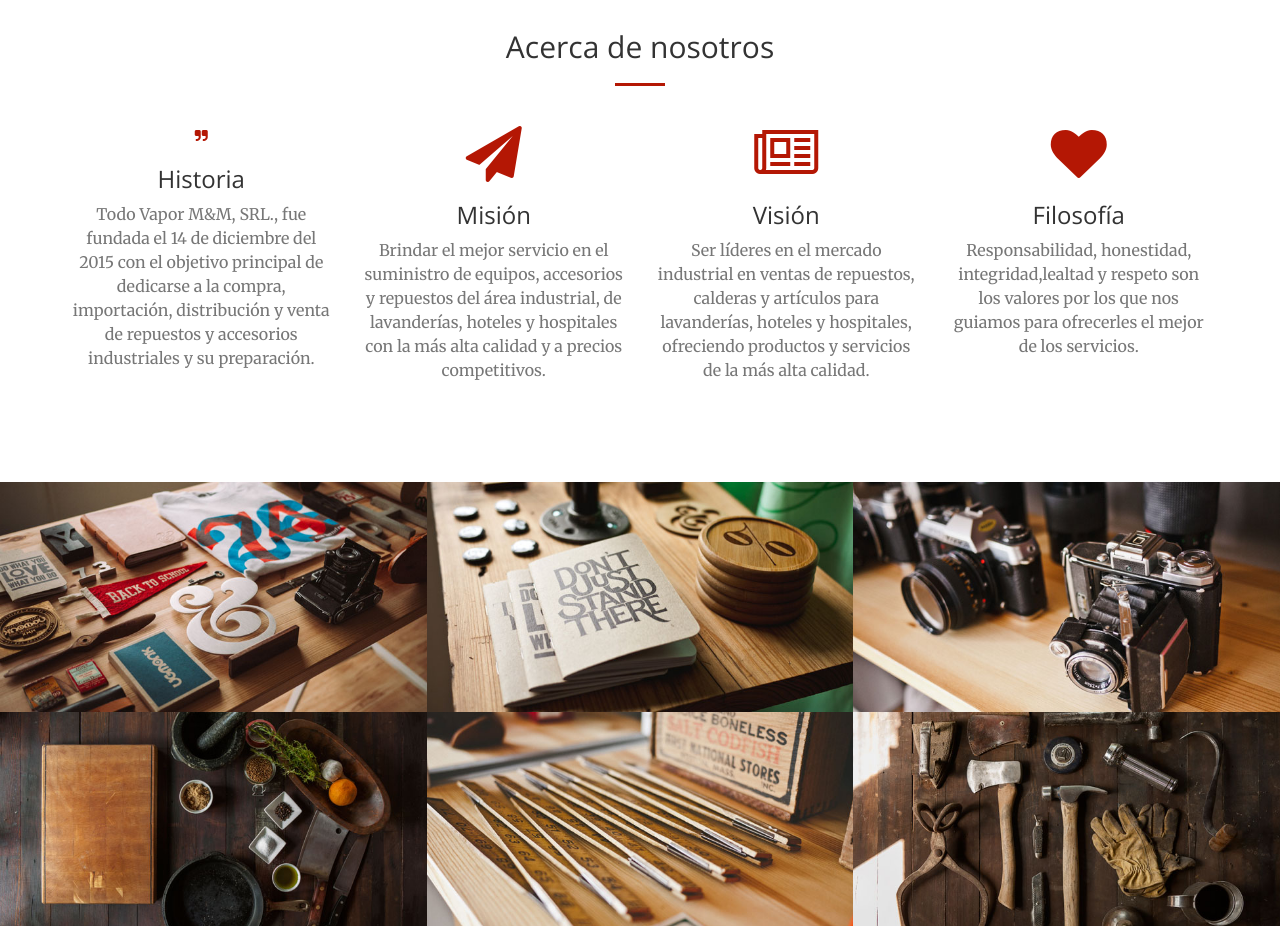
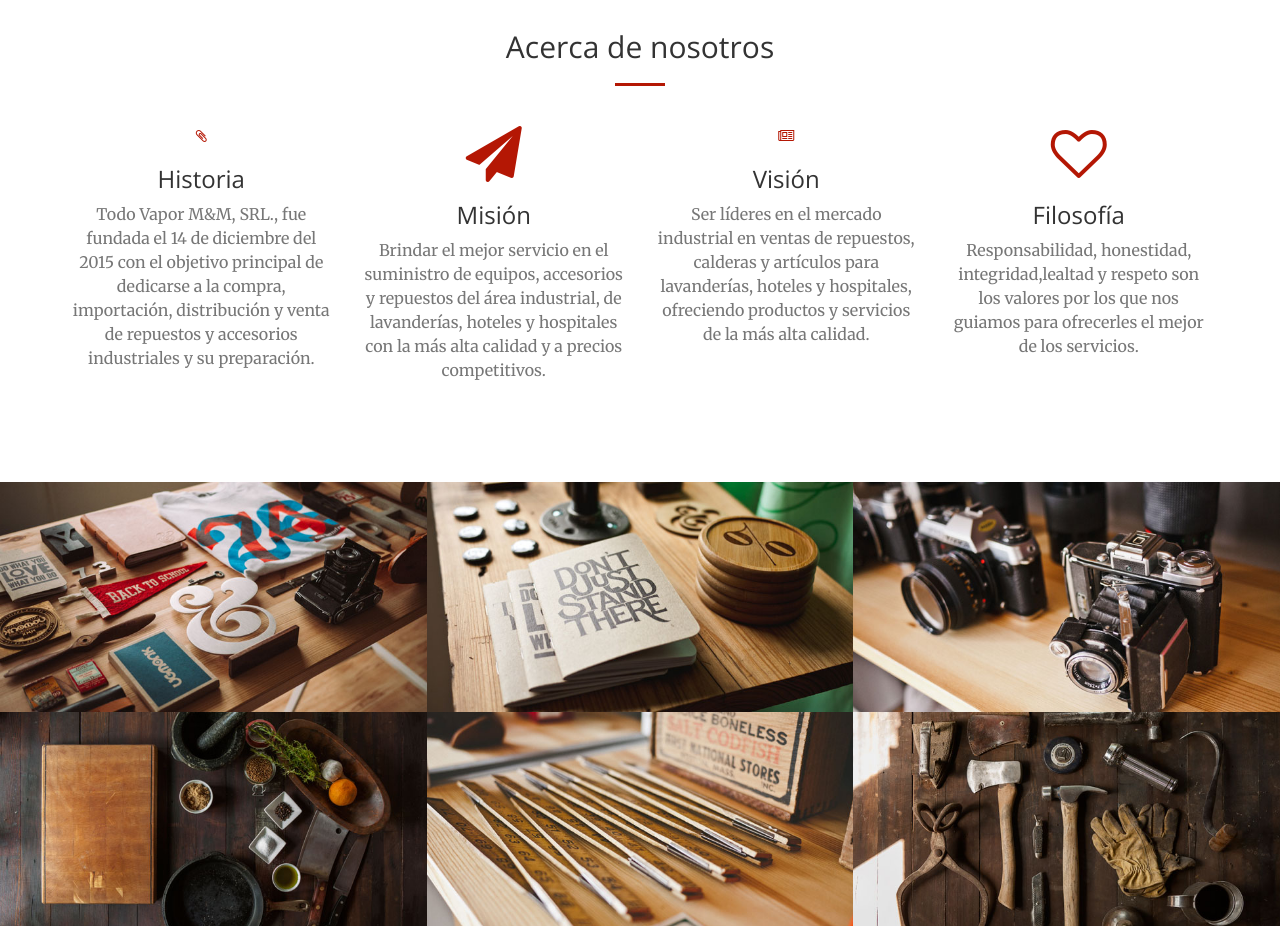
Before and after one commit to soraminurse/soraminurse.github.io, a website: page index.html in a window 1280 px wide. Shown: the part 1380-2306 px from the top of the page. Drawn offline with nearby package versions, Linux system fonts and the light colour scheme.

Commit message:
Update index.html

```diff
--- a/index.html
+++ b/index.html
@@ -110,7 +110,7 @@
             <div class="row">
                 <div class="col-lg-3 col-md-6 text-center">
                     <div class="service-box">
-                        <i class="fa fa-quote-right text-primary sr-icons"></i>
+                        <i class="fa fa-paperclip text-primary sr-icons"></i>
                         <h3>Historia</h3>
                         <p class="text-muted">Todo Vapor M&M, SRL., fue fundada el 14 de diciembre  del 2015 con el objetivo principal  de  dedicarse a la compra, importación, distribución y venta de repuestos y accesorios industriales y su preparación.	</p>
                     </div>
@@ -124,14 +124,14 @@
                 </div>
                 <div class="col-lg-3 col-md-6 text-center">
                     <div class="service-box">
-                        <i class="fa fa-4x fa-newspaper-o text-primary sr-icons"></i>
+                        <i class="fa fa-eye fa-newspaper-o text-primary sr-icons"></i>
                         <h3>Visión</h3>
                         <p class="text-muted">Ser líderes en el mercado industrial en  ventas de repuestos, calderas y artículos  para lavanderías, hoteles y hospitales,  ofreciendo productos y servicios de la más  alta calidad.	</p>
                     </div>
                 </div>
                 <div class="col-lg-3 col-md-6 text-center">
                     <div class="service-box">
-                        <i class="fa fa-4x fa-heart text-primary sr-icons"></i>
+                        <i class="fa fa-4x fa-heart-o text-primary sr-icons"></i>
                         <h3>Filosofía</h3>
                         <p class="text-muted">Responsabilidad,  honestidad, integridad,lealtad y respeto son los valores por los que  nos guiamos para ofrecerles el mejor  de los servicios.	</p>
                     </div>
```
